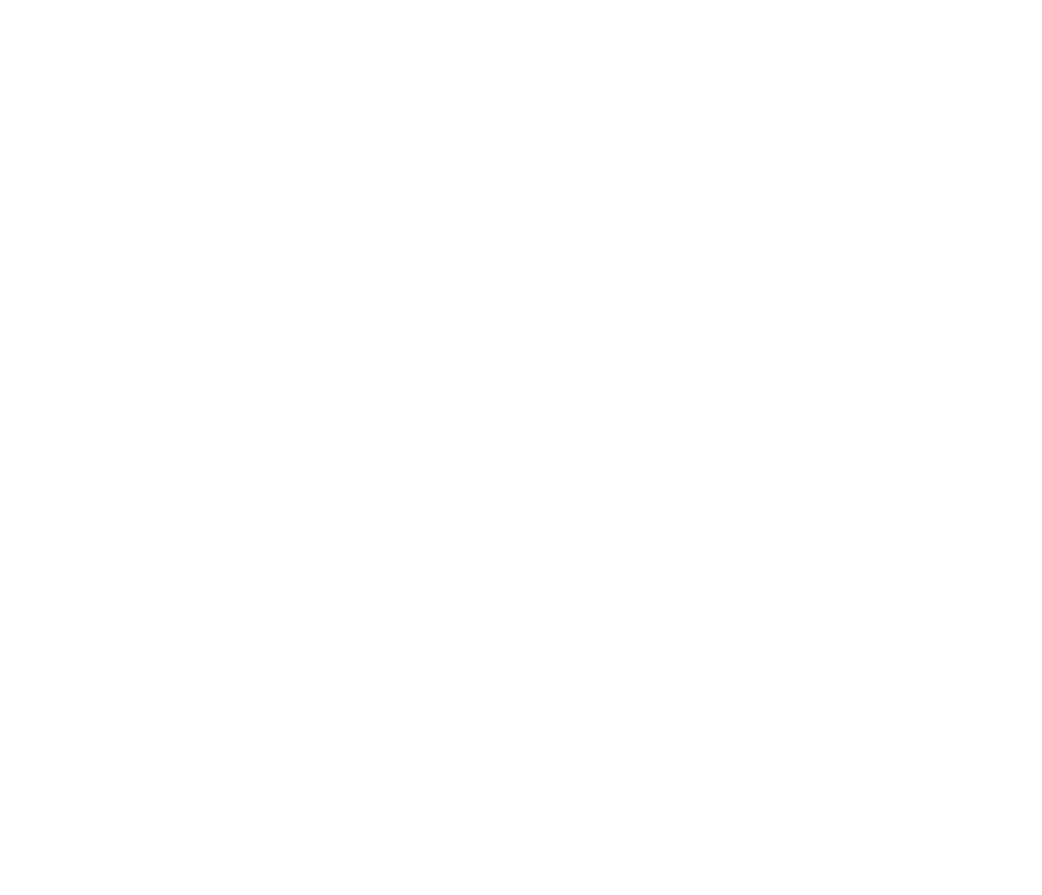
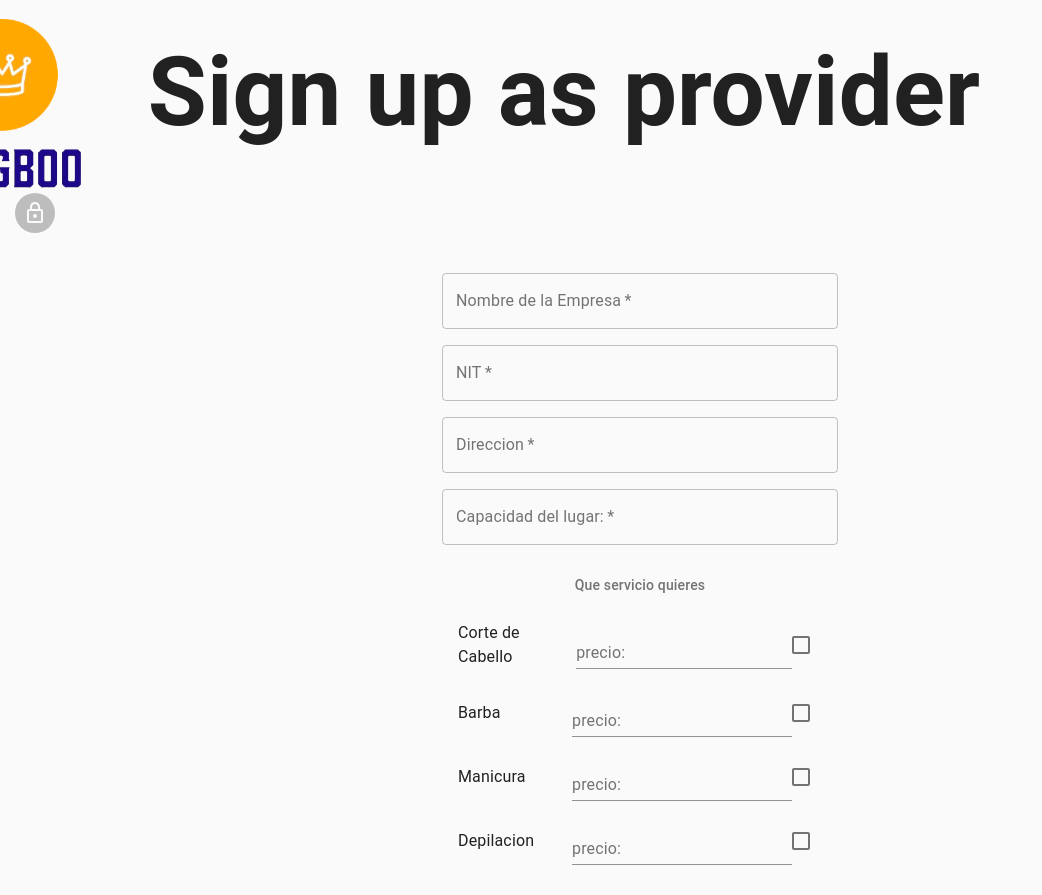
Before and after one commit to EciDevelopersIETI/KingBoo, a React (Create React App) app: page /signUpView in a window 1280 px wide. Shown: the top 895 px of the page, without its empty margins (0-1042 px from the left). Before the commit the page ends 800 px from the top, so only its background shows below. Built offline with nearby package versions, Linux system fonts and the light colour scheme.

Commit message:
AddPriceToServices, guardamos los servicios con lo que cuesta

```diff
--- a/src/App.js
+++ b/src/App.js
@@ -24,11 +24,12 @@ import OpcionesProveedor from "./components/opcionesProveedor";
 import 'bootstrap/dist/css/bootstrap.min.css';
 import {PrivateRoute} from "./PrivateRoute";
 import {PrivateRoute2} from "./PrivateRoute2";
+import SignUpView from "./views/signUpView";
 
 function App() {
 
   const LoginView = () => <Login />;
-  const SignUpView = () => <SignUp />;
+  const SignUpNormalView = () => <SignUp />;
   const SignUpShopView = () => <SignUpShop />;
   const home = () => <Home />;
   const proveedor = () => <Proveedor />;
@@ -47,13 +48,14 @@ function App() {
   const misReservas = () => <MisReservas/>;
   const opcionesProveedor = () => <OpcionesProveedor/>;
   const categoria = () => <Categoria/>;
+  const signUpView = () => <SignUpView/>;
 
   return (
     <Router>
     <div className="App">
       <div>
         <Route exact path="/" component={home} />
-        <Route exact path="/sign-up" component={SignUpView} />
+        <Route exact path="/sign-up" component={SignUpNormalView} />
         <Route exact path="/sign-up-provider" component={SignUpShopView} />
         <Route exact path="/login" component={LoginView} />
         <PrivateRoute exact path="/proveedor" component={proveedor} />
@@ -69,6 +71,7 @@ function App() {
         <PrivateRoute exact path="/proveedoruser" component={proveedorUser} />
         <PrivateRoute exact path="/reservauser" component={reservaUser} />
         <Route exact path="/editarsitio" component={editarSitio} />
+        <Route exact path="/signUpView" component={signUpView} />
         <PrivateRoute exact path="/misreservas" component={misReservas} />
         <PrivateRoute2  exact path="/opcionesProveedor" component={opcionesProveedor} />
         <PrivateRoute exact path="/categoria" component={categoria} />
--- a/src/components/editarRegistro.js
+++ b/src/components/editarRegistro.js
@@ -85,15 +85,24 @@ export default class editarRegistro extends Component{
       //console.log(provider[i]);
     }
     const services = [];
+    const prices = [];
     const handleChangeChk = e => {
         console.log(e.target.value);
         if(!(services.includes(e.target.value))){
-            services.push(e.target.value);
+          if(document.getElementById(e.target.value).value!==""){
+              services.push((e.target.value));
+              prices.push((e.target.value)+" ($"+(document.getElementById(e.target.value).value)+")");
+          }else{
+              e.target.click();
+              //alert("Se requiere ingresar el precio")
+          }
         }
         else{
             services.splice(services.indexOf(e.target.value), 1);
+            prices.splice(services.indexOf((e.target.value)+" ($"+(document.getElementById(e.target.value).value)+")"), 1);
         }
-        //console.log(services);
+        console.log(services);
+        console.log(prices);
     }
 
     const handleSubmit = e => {
@@ -113,7 +122,7 @@ export default class editarRegistro extends Component{
                     description: document.getElementById("description").value,
                     address: document.getElementById("address").value,
                     capacity: (document.getElementById("capacity").value).toString(),
-                    services: services
+                    services: prices
                 }
             }; updateUser(user); //Vamos a crear uno para update
         }
@@ -178,18 +187,42 @@ export default class editarRegistro extends Component{
                         >
                         <ListItem button>
                             <ListItemText primary="Corte de Cabello" />
+                            <TextField
+                                type="number"
+                                id="Corte de Cabello"
+                                label="precio:"
+                                name="pcorte"
+                            />
                             <Checkbox  label="Corte de Cabello" edge="start" value="Corte de Cabello"  tabIndex={-1} disableRipple onChange={handleChangeChk} />
                         </ListItem>
                         <ListItem button>
                             <ListItemText primary="Barba" />
+                            <TextField
+                                type="number"
+                                id="Barba"
+                                label="precio:"
+                                name="pbarba"
+                            />
                             <Checkbox edge="start"  value="Barba" tabIndex={-1} disableRipple onChange={handleChangeChk} />
                         </ListItem>
                         <ListItem button>
                             <ListItemText primary="Manicura" />
+                            <TextField
+                                type="number"
+                                id="Manicura"
+                                label="precio:"
+                                name="pmani"
+                            />
                             <Checkbox edge="start" tabIndex={-1} value="Manicura" disableRipple onChange={handleChangeChk} />
                         </ListItem>
                         <ListItem button>
                             <ListItemText primary="Depilacion" />
+                            <TextField
+                                type="number"
+                                id="Depilacion"
+                                label="precio:"
+                                name="pdepil"
+                            />
                             <Checkbox edge="start" tabIndex={-1} value="Depilacion" disableRipple onChange={handleChangeChk } />
                         </ListItem>
                     </List>
--- a/src/components/signUp.js
+++ b/src/components/signUp.js
@@ -14,6 +14,7 @@ import { makeStyles } from '@material-ui/core/styles';
 import Container from '@material-ui/core/Container';
 import {newUser} from './../api/createUser';
 
+//import SignUpShop from './SignUpShop';
 
 function Copyright() {
   return (
@@ -154,9 +155,11 @@ export default function SignUp() {
           </Button>
           <Grid container justify="flex-end">
             <Grid item>
-              <Link href="/sign-up-provider" variant="body2">
+
+              <Link href={"/signUpView"}>
                 {"Quieres ser un proveedor? Registrate!"}
               </Link>
+
             </Grid>
           </Grid>
           <Grid container justify="flex-end">
--- a/src/components/signUpShop.js
+++ b/src/components/signUpShop.js
@@ -1,4 +1,4 @@
-import React from 'react';
+import React, { Fragment, Component }from 'react';
 import Avatar from '@material-ui/core/Avatar';
 import Button from '@material-ui/core/Button';
 import CssBaseline from '@material-ui/core/CssBaseline';
@@ -18,6 +18,7 @@ import ListItemText from '@material-ui/core/ListItemText';
 import ListSubheader from '@material-ui/core/ListSubheader';
 import { newUser } from '../api/createUser';
 import { DesktopWindows } from '@material-ui/icons';
+import Title from '../components/title'
 
 
 function Copyright() {
@@ -33,41 +34,32 @@ function Copyright() {
     );
 }
 
-const useStyles = makeStyles((theme) => ({
-    paper: {
-        marginTop: theme.spacing(8),
-        display: 'flex',
-        flexDirection: 'column',
-        alignItems: 'center',
-    },
-    avatar: {
-        margin: theme.spacing(1),
-        backgroundColor: theme.palette.secondary.main,
-    },
-    form: {
-        width: '100%', // Fix IE 11 issue.
-        marginTop: theme.spacing(3),
-    },
-    submit: {
-        margin: theme.spacing(3, 0, 2),
-    },
-}));
 
-
-export default function SignUpShop() {
-
+export default class SignUpShop extends Component{
+    render(){
     const services = [];
-    const classes = useStyles();
+    const prices = [];
+    //const classes = useStyles();
 
     const handleChangeChk = e => {
-        console.log(e.target.value);
+        console.log(e.target.checked);
         if(!(services.includes(e.target.value))){
-            services.push(e.target.value);
+            //console.log(document.getElementById(e.target.value));
+            if(document.getElementById(e.target.value).value!==""){
+                services.push((e.target.value));
+                prices.push((e.target.value)+" ($"+(document.getElementById(e.target.value).value)+")");
+            }else{
+                e.target.click();
+                //alert("Se requiere ingresar el precio")
+            }
+            console.log(e.target.checked);
         }
         else{
             services.splice(services.indexOf(e.target.value), 1);
+            prices.splice(services.indexOf((e.target.value)+" ($"+(document.getElementById(e.target.value).value)+")"), 1);
         }
-        //console.log(services);
+        console.log(services);
+        console.log(prices);
     }
 
     const handleSubmit = e => {
@@ -87,32 +79,32 @@ export default function SignUpShop() {
                     description: document.getElementById("description").value,
                     address: document.getElementById("address").value,
                     capacity: (document.getElementById("capacity").value).toString(),
-                    services: services
+                    services: prices
 
                 }
             }; newUser(user);
             setTimeout(function() {
                 window.location.href="/login";
-            }.bind(this), 1000);
+            }.bind(this), 1200);
         }
 
 
 
     };
 
+    return (
+            <Fragment>
+              <Title pageTitle="Sign up as provider" />
+              <Avatar>
+                  <LockOutlinedIcon />
+              </Avatar>
+              <Container component="main" maxWidth="xs">
+                <CssBaseline />
+                <div >
+                <br></br>
+                <br></br>
 
-    return (
-        <Container component="main" maxWidth="xs">
-            <CssBaseline />
-            <div className={classes.paper}>
-                <Avatar className={classes.avatar}>
-                    <LockOutlinedIcon />
-                </Avatar>
-                <Typography component="h1" variant="h5">
-                    Sign up as provider
-                </Typography>
-                <form className={classes.form}
-                      onSubmit={handleSubmit}
+                <form onSubmit={handleSubmit}
                 >
                     <Grid container spacing={2}>
                         <Grid item xs={12} >
@@ -164,7 +156,6 @@ export default function SignUpShop() {
                             />
                         </Grid>
 
-
                         <Grid item xs={12}>
                             <List
                             component="nav" id="hope" aria-label="nested-list-subheader"  subheader={
@@ -175,19 +166,43 @@ export default function SignUpShop() {
                                 >
                                 <ListItem button>
                                     <ListItemText primary="Corte de Cabello" />
-                                    <Checkbox  label="Corte de Cabello" edge="start" value="Corte de Cabello"  tabIndex={-1} disableRipple onChange={handleChangeChk} />
+                                    <TextField
+                                        type="number"
+                                        id="Corte de Cabello"
+                                        label="precio:"
+                                        name="pcorte"
+                                    />
+                                    <Checkbox id="pcorte" label="Corte de Cabello" edge="start" value="Corte de Cabello"  tabIndex={-1} disableRipple onChange={handleChangeChk} />
                                 </ListItem>
                                 <ListItem button>
                                     <ListItemText primary="Barba" />
-                                    <Checkbox edge="start"  value="Barba" tabIndex={-1} disableRipple onChange={handleChangeChk} />
+                                    <TextField
+                                        type="number"
+                                        id="Barba"
+                                        label="precio:"
+                                        name="pbarba"
+                                    />
+                                    <Checkbox id="pbarba" edge="start"  value="Barba" tabIndex={-1} disableRipple onChange={handleChangeChk} />
                                 </ListItem>
                                 <ListItem button>
                                     <ListItemText primary="Manicura" />
-                                    <Checkbox edge="start" tabIndex={-1} value="Manicura" disableRipple onChange={handleChangeChk} />
+                                    <TextField
+                                        type="number"
+                                        id="Manicura"
+                                        label="precio:"
+                                        name="pmani"
+                                    />
+                                    <Checkbox id="pmani" edge="start" tabIndex={-1} value="Manicura" disableRipple onChange={handleChangeChk} />
                                 </ListItem>
                                 <ListItem button>
                                     <ListItemText primary="Depilacion" />
-                                    <Checkbox edge="start" tabIndex={-1} value="Depilacion" disableRipple onChange={handleChangeChk } />
+                                    <TextField
+                                        type="number"
+                                        id="Depilacion"
+                                        label="precio:"
+                                        name="pdepil"
+                                    />
+                                    <Checkbox id="pdepil" edge="start" tabIndex={-1} value="Depilacion" disableRipple onChange={handleChangeChk } />
                                 </ListItem>
                             </List>
                         </Grid>
@@ -267,7 +282,6 @@ export default function SignUpShop() {
                         fullWidth
                         variant="contained"
                         color="primary"
-                        className={classes.submit}
                     >
                         Sign Up
                     </Button>
@@ -279,10 +293,12 @@ export default function SignUpShop() {
                         </Grid>
                     </Grid>
                 </form>
-            </div>
-            <Box mt={5}>
-                <Copyright />
-            </Box>
-        </Container>
+              </div>
+            </Container>
+            <p></p>
+            <Copyright></Copyright>
+            <br></br>
+          </Fragment>
     );
+  }
 }
--- /dev/null
+++ b/src/views/signUpView.js
@@ -0,0 +1,24 @@
+import React, { Component } from 'react';
+
+import { Container, Row, Col } from 'reactstrap';
+import CrearSitioForm from '../components/crearSitioForm';
+import Copyright from '../components/copyright';
+import Title from '../components/title';
+import SignUpShop from '../components/signUpShop';
+
+
+
+export default class signUpView extends Component {
+
+    render() {
+      console.log("hola")
+        return (
+            <div>
+                <Container fluid>
+                        <SignUpShop></SignUpShop>
+                </Container>
+            </div>
+
+        )
+    }
+}
```
